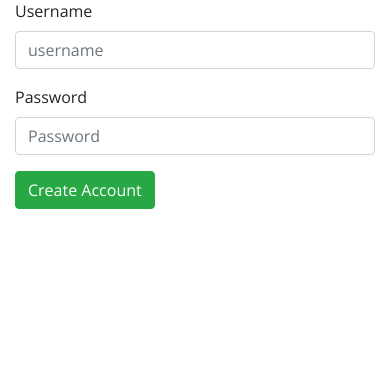
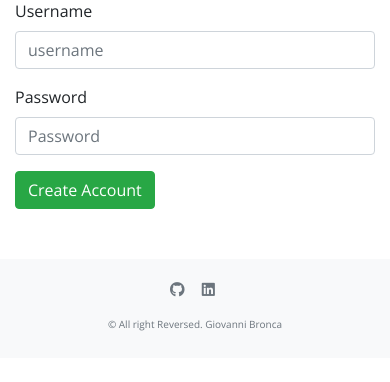
Before and after one commit to gbronca/cookbook, a Flask app: page /register in a window 390 px wide. Shown: the part 181-563 px from the top of the page. Run offline with Flask 2, Linux system fonts and the light colour scheme; some libraries are stand-ins or nearby versions.

Commit message:
Added footer to all pages

```diff
--- a/app.py
+++ b/app.py
@@ -11,6 +11,7 @@ import datetime
 app = Flask(__name__)
 CORS(app)
 
+# app.config.from_pyfile('config.cfg')
 app.config['MONGO_DBNAME'] = os.getenv("MONGO_DBNAME")
 app.config['MONGO_URI'] = os.getenv("MONGO_URI")
 app.config['SECRET_KEY'] = os.getenv("SECRET_KEY")
--- a/static/css/style.css
+++ b/static/css/style.css
@@ -138,6 +138,24 @@
     padding: 3%;
 }
 
+/* Footer */
+
+footer {
+    padding: 10px 0;
+    margin-top: 150px;
+}
+
+.social-footer {
+    margin-right: 5px;
+    font-size: 30px;
+    transition: .5s all ease;
+}
+
+.social-footer:hover {
+    font-size: 40px;
+    margin-top: -10px;
+}
+
 /* Media Queries */
 
 @media screen and (min-width: 568px) {
@@ -155,4 +173,20 @@
         max-width: 90%;
         text-align: center;
     }
+
+    footer {
+        margin-top: 50px;
+    }
+
+    .social-footer {
+        font-size: 15px;
+    }
+
+    .social-footer:hover {
+        font-size: 20px;
+    }
+
+    .paragraph-footer {
+        font-size: 10px;
+    }
 }
--- a/templates/base.html
+++ b/templates/base.html
@@ -22,6 +22,29 @@
 
     {% block content %}{% endblock %}
 
+    <footer id="footer" class="bg-light">
+        <div class="container">
+            <div class="row">
+                <div class="col-xs-12 col-sm-12 mt-2">
+                    <ul class="list-unstyled list-inline social text-center">
+                        <li class="list-inline-item"><a href="https://github.com/gbronca" target="_blank"
+                                class="text-secondary"><i class="fab fa-github social-footer"></i></a></li>
+                        <li class="list-inline-item"><a href="https://www.linkedin.com/in/giovanni-bronca-144a6828/"
+                                class="text-secondary" target="_blank"><i class="fab fa-linkedin social-footer"></i></a>
+                        </li>
+                    </ul>
+                </div>
+                </hr>
+            </div>
+            <div class="row">
+                <div class="col-xs-12 col-sm-12 text-center text-secondary">
+                    <p class="paragraph-footer">&copy All right Reversed. Giovanni Bronca</p>
+                </div>
+                </hr>
+            </div>
+        </div>
+    </footer>
+
     <!--Bootstrap scripts -->
     <script src="https://code.jquery.com/jquery-3.3.1.slim.min.js" crossorigin="anonymous"></script>
     <script src="https://cdnjs.cloudflare.com/ajax/libs/popper.js/1.14.7/umd/popper.min.js" crossorigin="anonymous"></script>
```
Also changed, not shown: README.md.
